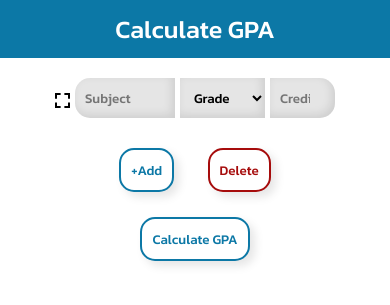
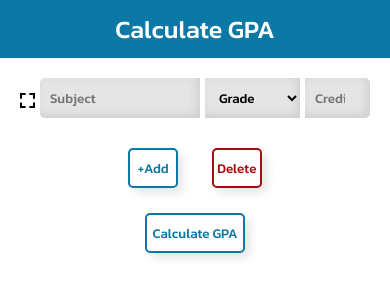
Before and after one commit to axzessjr/thaiware_internship, a PHP site: page / in a window 390 px wide. Shown: the top 305 px of the page. Run offline with PHP 8.4, Linux system fonts and the light colour scheme.

Commit message:
for width 375

```diff
--- a/gpa/css/style.css
+++ b/gpa/css/style.css
@@ -17,31 +17,36 @@
 }
 .subject {
     width: 300px;
-    border-radius: 15px 0px 0px 15px;
+    border-radius: 5px 0px 0px 5px;
 }
 select.grade {
     width: 100px;
 }
 .credits {
     width: 180px;
-    border-radius: 0px 15px 15px 0px;
+    border-radius: 0px 5px 5px 0px;
 }
 .bt {
     margin-top: 30px;
 }
 input#submitBtn {
+    width: 130px;
     margin-bottom: 50px;
 }
 input#submitBtn, input#addInput, input#deleteInput {
+    height: 50px;
     border: solid 2px ;
-    padding: 10px;
-    border-radius: 15px;
+    /* padding: 10px; */
+    border-radius: 5px;
     background-color: white;
     cursor: pointer;
     box-shadow: 5px 5px 10px rgba(0, 0, 0, 0.1);
 }
 input#addInput {
     margin-right: 60px;
+}
+input#addInput, input#deleteInput {
+    width: 80px;
 }
 input#submitBtn, input#addInput {
     border-color: #0C78A6;
@@ -110,7 +115,7 @@ input[type="checkbox"]:checked + .fc {
         width: 250px;
     }
     select.grade {
-        width: 85px;
+        width: 125px;
     }
     .credits {
         width: 150px;
@@ -126,6 +131,15 @@ input[type="checkbox"]:checked + .fc {
     }
     div#gpa-result {
         font-size: 30px;
+    }
+    input#submitBtn {
+        width: 115px;
+    }
+    input#addInput, input#deleteInput {
+        width: 65px;
+    }
+    input#submitBtn, input#addInput, input#deleteInput {
+        height: 40px;
     }
 }
 @media screen and (max-width: 520px) {
@@ -145,7 +159,10 @@ input[type="checkbox"]:checked + .fc {
 }
 @media screen and (max-width: 430px) {
     .subject {
-        width: 100px;
+        width: 160px;
+    }
+    select.grade {
+        width: 95px;
     }
     .credits{
         width: 65px;
@@ -154,7 +171,11 @@ input[type="checkbox"]:checked + .fc {
         font-size: 20px;
         margin: 25px 0px;
     }
+    input#addInput, input#deleteInput {
+        width: 50px;
+    }
     input#submitBtn {
         margin-bottom: 25px;
+        width: 100px;
     }
 }
```
